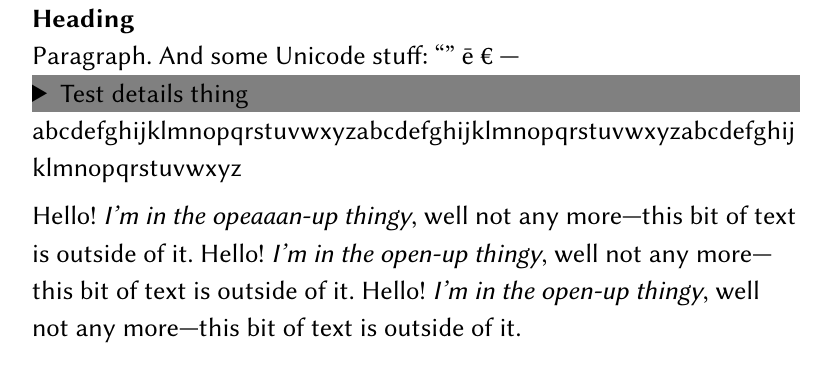
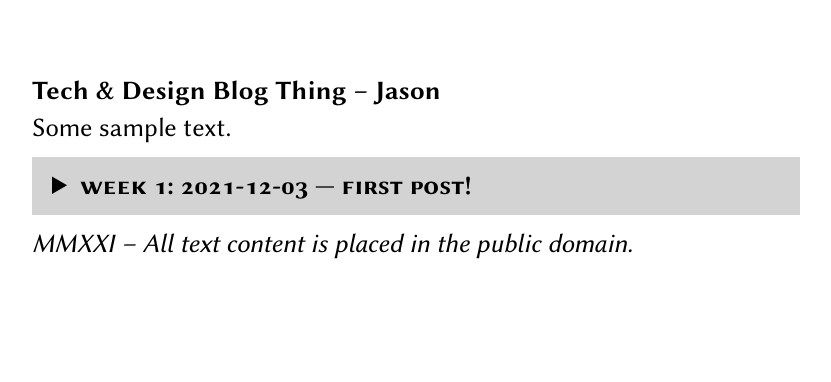
Before and after one commit to Jaeson813/td-blog, a plain HTML site: page index.html in a window 1280 px wide. Shown: the whole page, without its empty margins (224-1055 px from the left). Drawn offline with Linux system fonts and the light colour scheme.

Commit message:
Add files via upload

```diff
--- a/index.html
+++ b/index.html
@@ -2,26 +2,27 @@
 <html lang="en">
 <head>
   <meta charset="UTF-8">
-  <meta name="viewport" content="width=device-width, initial-scale=2">
-  <link rel="icon" type="image/x-icon" href="favicon.ico">
+  <meta name="viewport" content="width=device-width, initial-scale=1">
+  <!-- <link rel="icon" type="image/x-icon" href="favicon.ico"> -->
   <title>Tech & Design</title>
   <link rel="stylesheet" href="style.css">
 </head>
+
 <body>
-<h1>Heading</h1>
-<p>Paragraph. And some Unicode stuff: “” ē € —</p>
+  <div>
+    <h1>Tech & Design Blog Thing – Jason</h1>
+    <p>Some sample text.</p>
+  </div>
 
-<details>
-  <summary>Test details thing</summary>
-  <p>Hello! I’m in the open-up thingy</p>
-</details>
-<div>
-  <p>abcdefghijklmnopqrstuvwxyzabcdefghijklmnopqrstuvwxyzabcdefghijklmnopqrstuvwxyz</p>
-</div>
+  <div>
+    <details>
+      <summary>Week 1: 2021-12-03 — First post!</summary>
+      <p>There is yet to be text put here.</p>
+    </details>
+  </div>
 
-<div>
-  <p>Hello! <em>I’m in the opeaaan-up thingy</em>, well not any more—this bit of text is outside of it. Hello! <em>I’m in the open-up thingy</em>, well not any more—this bit of text is outside of it. Hello! <em>I’m in the open-up thingy</em>, well not any more—this bit of text is outside of it.</p>
-</div>
-
+  <div>
+    <p><em>MMXXI – All text content is placed in the public domain.</em></p>
+  </div>
 </body>
 </html>
--- a/style.css
+++ b/style.css
@@ -1,3 +1,5 @@
+/* *** CSS Reset Start *** */
+
 /* http://meyerweb.com/eric/tools/css/reset/
    v2.0 | 20110126
    License: none (public domain)
@@ -47,10 +49,11 @@ table {
 	border-spacing: 0;
 }
 
+/* *** CSS Reset End *** */
 
 
 
-
+/* *** Fonts Start *** */
 
 @font-face {
     font-family: "Libertinus Sans";
@@ -73,7 +76,14 @@ table {
     font-style: normal;
 }
 
+/* *** Fonts End *** */
+
+
+
+/* *** Styles Start *** */
+
 h1 {
+    margin-top: 0.75in;
     font-size: 20pt;
     font-weight: bold;
 }
@@ -85,7 +95,11 @@ body {
     font-size: 20pt;
     line-height: 1.4;
     word-wrap: break-word;
-    hyphens: auto
+    hyphens: auto;
+    margin: auto;
+    padding-left: 1em;
+    padding-right: 1em
+
 }
 
 em {
@@ -93,9 +107,22 @@ em {
 }
 
 details {
-    background-color: gray;
+    background-color: lightgray;
+}
+
+details > summary {
+    padding: 10px 20px;
+    font-feature-settings: "smcp", "c2sc", "onum";
+    font-weight: bold;
+    cursor: pointer;
+}
+
+details > p{
+    padding: 10px 20px;
 }
 
 div {
     margin-bottom: 8pt
 }
+
+/* *** Styles End *** */
```
